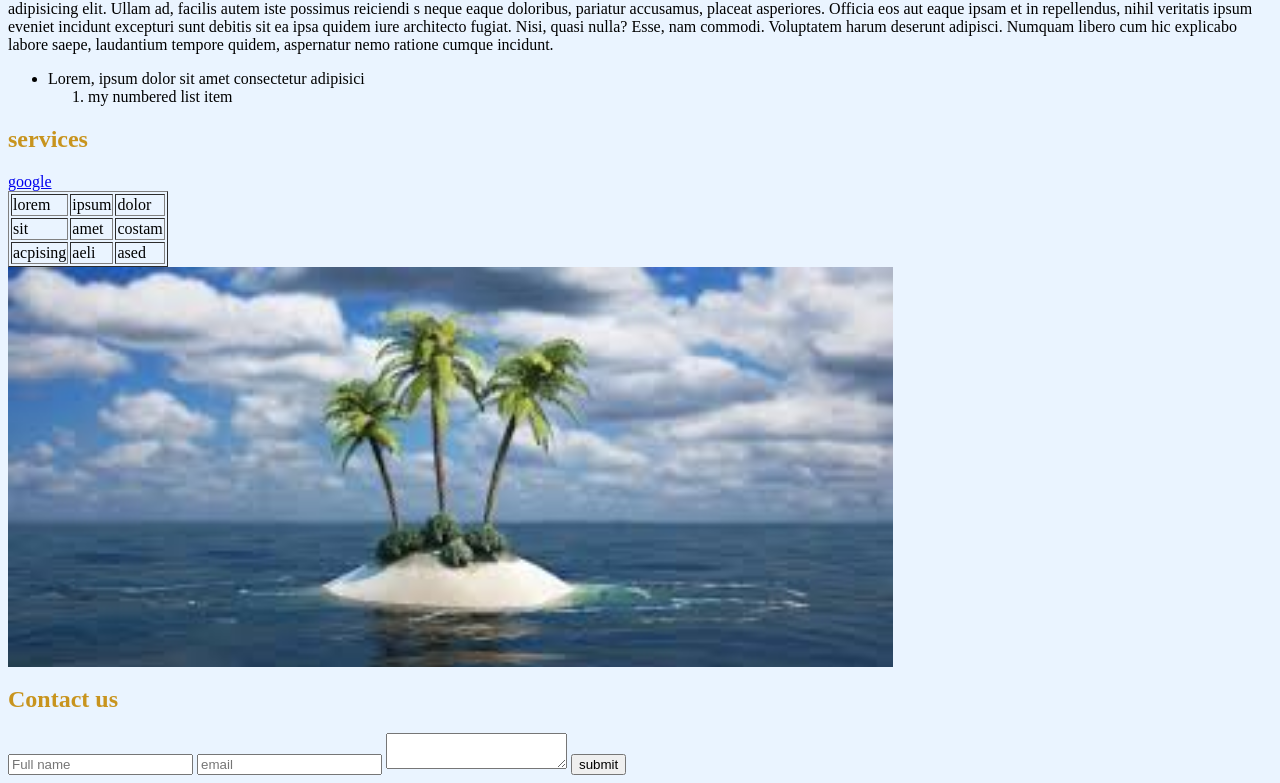
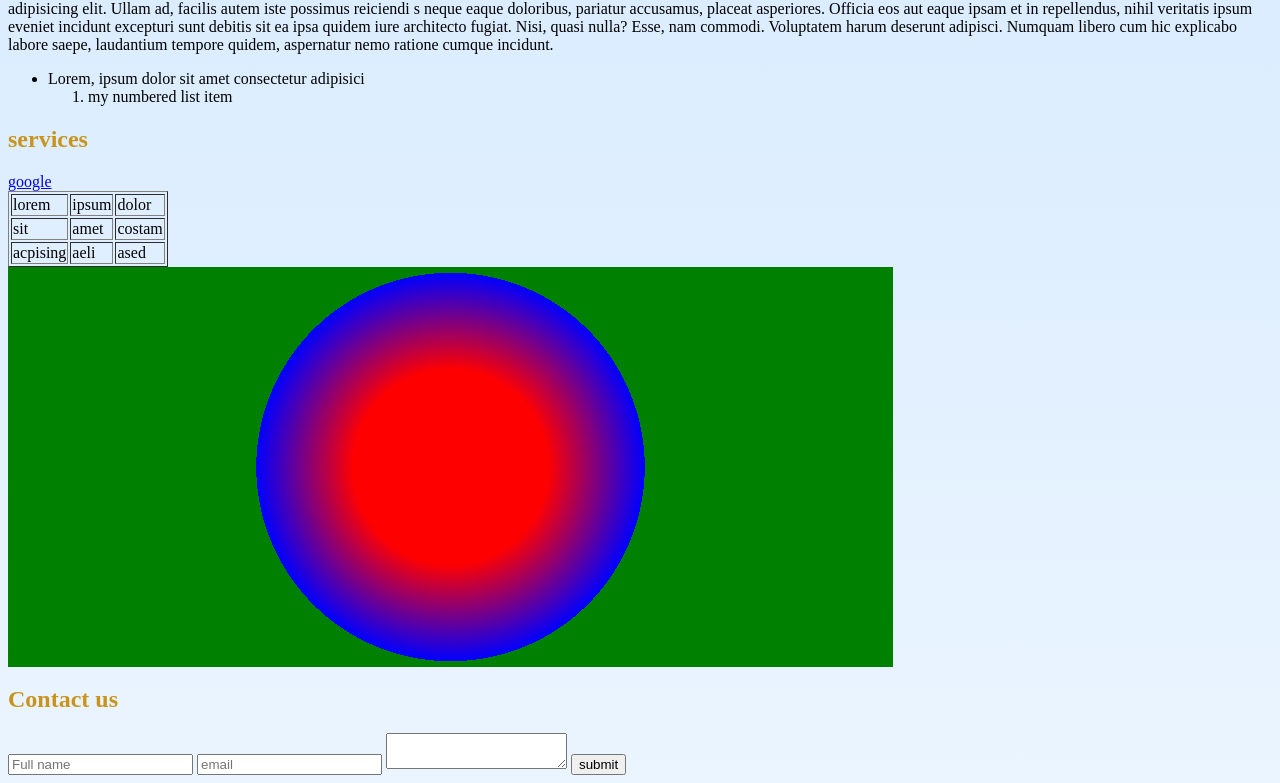
Before and after one commit to Gitros/css, a plain HTML site: page index.html in a window 1280 px wide. Shown: the part 703-1486 px from the top of the page. Drawn offline with Linux system fonts and the light colour scheme.

Commit message:
gradients

```diff
--- a/style.css
+++ b/style.css
@@ -1,5 +1,5 @@
 body {
-    background: rgb(204,229,255, 0.4);
+    background: linear-gradient(to bottom, rgba(204, 229, 255), rgba(204, 229, 255, 0.4))
 }
 
 #title {
@@ -13,7 +13,5 @@ body {
 #service-image {
     height: 400px;
     width: 70%;
-    background: url("./img-2.jpg");
-    background-size: cover ;
-    background-color: steelblue;
+    background: radial-gradient(circle, red 20%, blue 40%, green 25%);
 }
```
